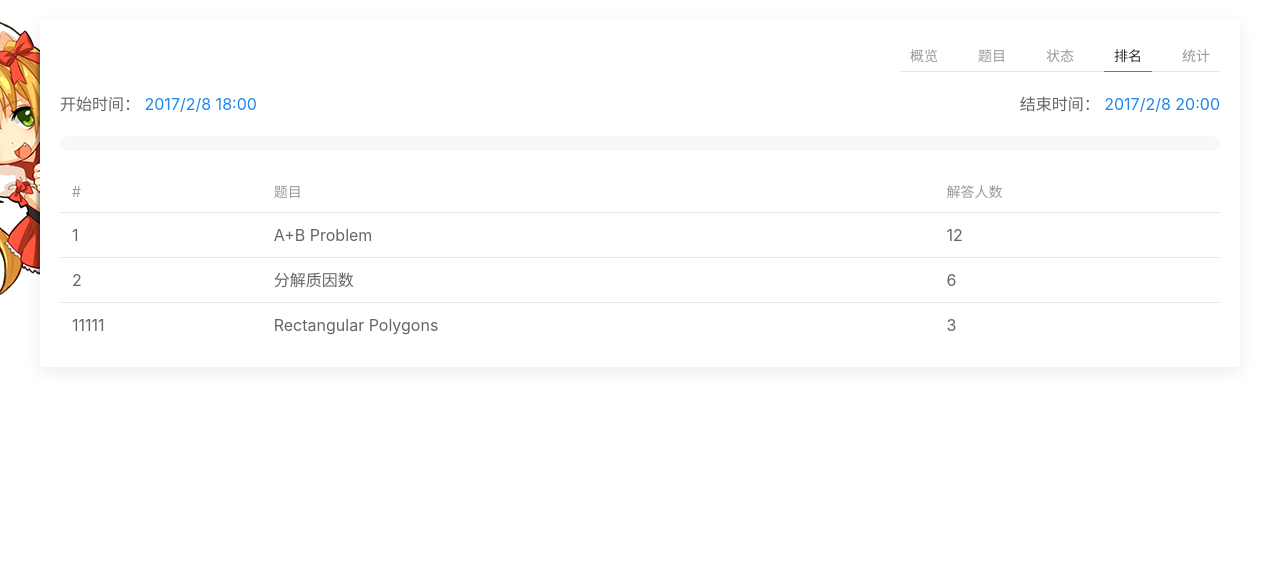
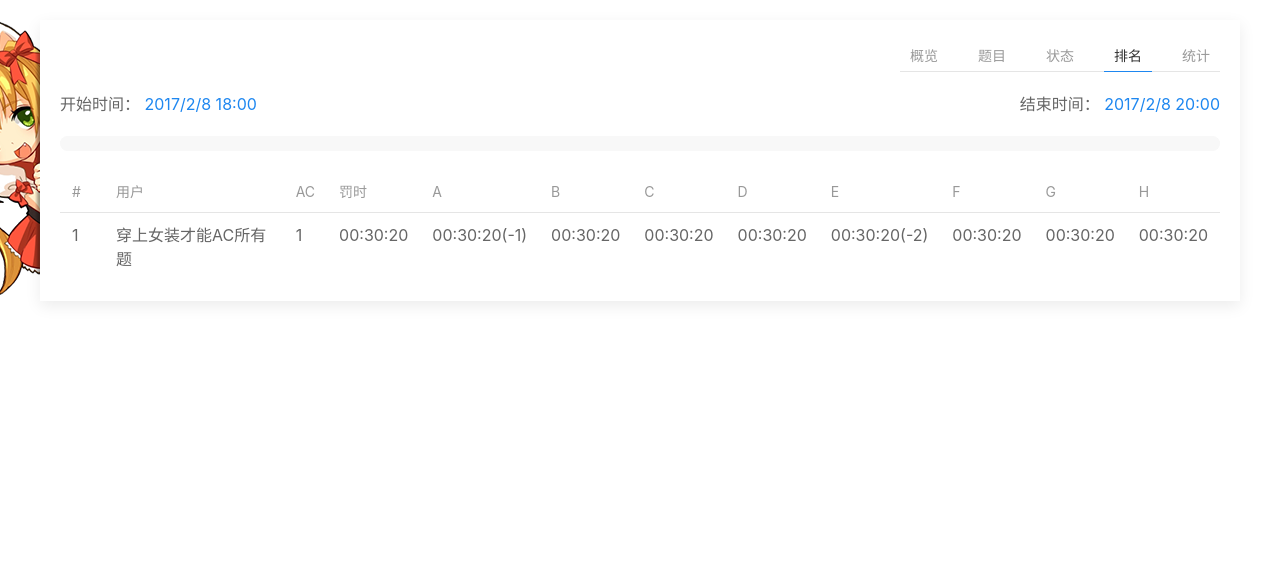
Before and after one commit to ShadowPower/MoeOJ, a Python web app: template templates/contest/contest-ranklist.html in a window 1280 px wide. Shown: the part 80-667 px from the top of the page. Run offline with Jinja, Linux system fonts and the light colour scheme; the template is opened without the code that fills it, so the values that code supplies are empty; some libraries are stand-ins or nearby versions.

Commit message:
修改比赛问题列表、排名、状态页

```diff
--- a/templates/contest/contest-ranklist.html
+++ b/templates/contest/contest-ranklist.html
@@ -6,26 +6,34 @@
         <table class="uk-table uk-table-small">
             <thead>
                 <tr>
-                    <th>#</th>
-                    <th>题目</th>
-                    <th>解答人数</th>
+                    <th width="20" noWrap>#</th>
+                    <th noWrap>用户</th>
+                    <th noWrap>AC</th>
+                    <th noWrap>罚时</th>
+                    <th noWrap>A</th>
+                    <th noWrap>B</th>
+                    <th noWrap>C</th>
+                    <th noWrap>D</th>
+                    <th noWrap>E</th>
+                    <th noWrap>F</th>
+                    <th noWrap>G</th>
+                    <th noWrap>H</th>
                 </tr>
             </thead>
             <tbody>
                 <tr>
                     <td>1</td>
-                    <td>A+B Problem</td>
-                    <td>12</td>
-                </tr>
-                <tr>
-                    <td>2</td>
-                    <td>分解质因数</td>
-                    <td>6</td>
-                </tr>
-                <tr>
-                    <td>11111</td>
-                    <td>Rectangular Polygons</td>
-                    <td>3</td>
+                    <td>穿上女装才能AC所有题</td>
+                    <td>1</td>
+                    <td>00:30:20</td>
+                    <td>00:30:20(-1)</td>
+                    <td>00:30:20</td>
+                    <td>00:30:20</td>
+                    <td>00:30:20</td>
+                    <td>00:30:20(-2)</td>
+                    <td>00:30:20</td>
+                    <td>00:30:20</td>
+                    <td>00:30:20</td>
                 </tr>
             </tbody>
         </table>
```
Also changed, not shown: templates/contest/contest-problemset.html (+12 -8 lines), templates/contest/contest-status.html (+35 -0 lines).
